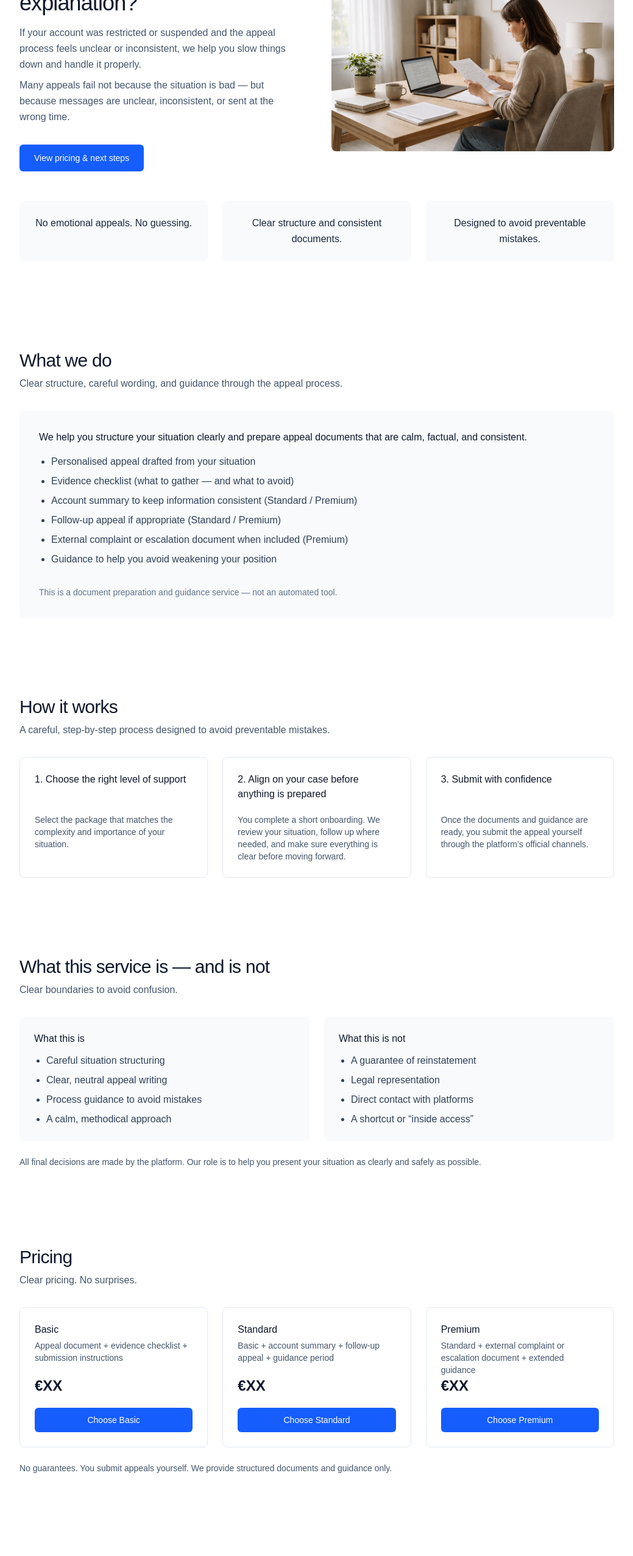
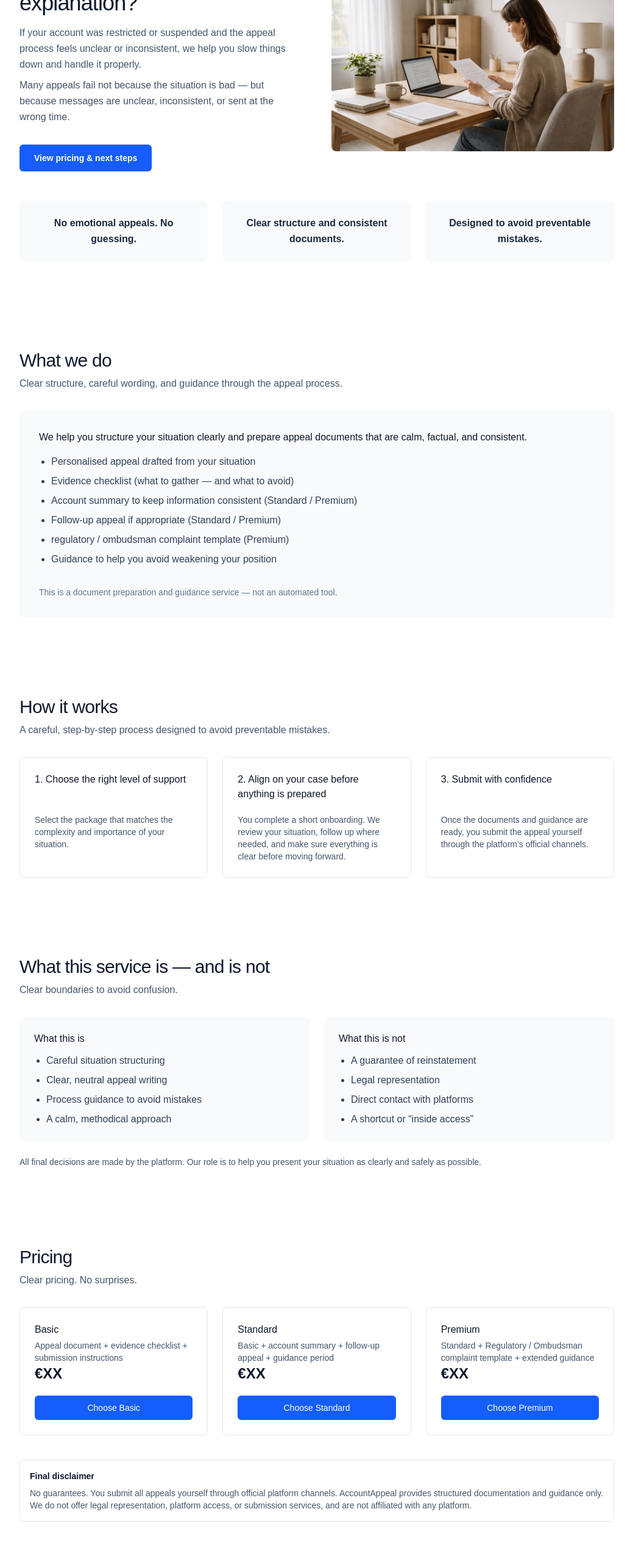
Before and after one commit to jve89/accountappeal, a Next.js app: page / in a window 1280 px wide. Shown: the part 234-2785 px from the top of the page at 61% size, without its empty margins (120-1159 px from the left). Built offline with nearby package versions, Linux system fonts and the light colour scheme; no server answers.

Commit message:
Polish final disclaimer styling on homepage

```diff
--- a/app/page.tsx
+++ b/app/page.tsx
@@ -29,7 +29,7 @@ export default function HomePage() {
               <div className="mt-8">
                 <a
                   href="#pricing"
-                  className="inline-flex items-center justify-center rounded-md bg-blue-600 px-6 py-3 text-sm font-medium text-white hover:bg-blue-700"
+                  className="inline-flex items-center justify-center rounded-md bg-blue-600 px-6 py-3 text-sm font-semibold text-white hover:bg-blue-700"
                 >
                   View pricing & next steps
                 </a>
@@ -56,7 +56,7 @@ export default function HomePage() {
             ].map((t) => (
               <div
                 key={t}
-                className="rounded-lg bg-slate-50 px-5 py-6 text-center font-medium text-slate-800 leading-relaxed"
+                className="rounded-lg bg-slate-50 px-5 py-6 text-center font-semibold text-slate-800 leading-relaxed"
               >
                 {t}
               </div>
@@ -83,7 +83,7 @@ export default function HomePage() {
               <li>Evidence checklist (what to gather — and what to avoid)</li>
               <li>Account summary to keep information consistent (Standard / Premium)</li>
               <li>Follow-up appeal if appropriate (Standard / Premium)</li>
-              <li>External complaint or escalation document when included (Premium)</li>
+              <li>regulatory / ombudsman complaint template (Premium)</li>
               <li>Guidance to help you avoid weakening your position</li>
             </ul>
 
@@ -227,7 +227,7 @@ export default function HomePage() {
             <div>
               <div className="font-medium text-slate-900">Premium</div>
               <div className="mt-1 text-sm text-slate-600">
-                Standard + external complaint or escalation document + extended guidance
+                Standard + Regulatory / Ombudsman complaint template + extended guidance
               </div>
             </div>
 
@@ -247,10 +247,19 @@ export default function HomePage() {
           </div>
         </div>
 
-        <p className="mt-6 text-sm text-slate-600">
-          No guarantees. You submit appeals yourself. We provide structured documents
-          and guidance only.
-        </p>
+        <div className="mt-10 rounded-md border border-slate-200 bg-white p-4">
+          <p className="text-sm font-bold text-slate-900">
+            Final disclaimer
+          </p>
+
+          <p className="mt-2 text-sm text-slate-600">
+            No guarantees. You submit all appeals yourself through official platform
+            channels. AccountAppeal provides structured documentation and guidance only.
+            We do not offer legal representation, platform access, or submission services,
+            and are not affiliated with any platform.
+          </p>
+        </div>
+
       </Section>
 
       {/* FAQ */}
```
